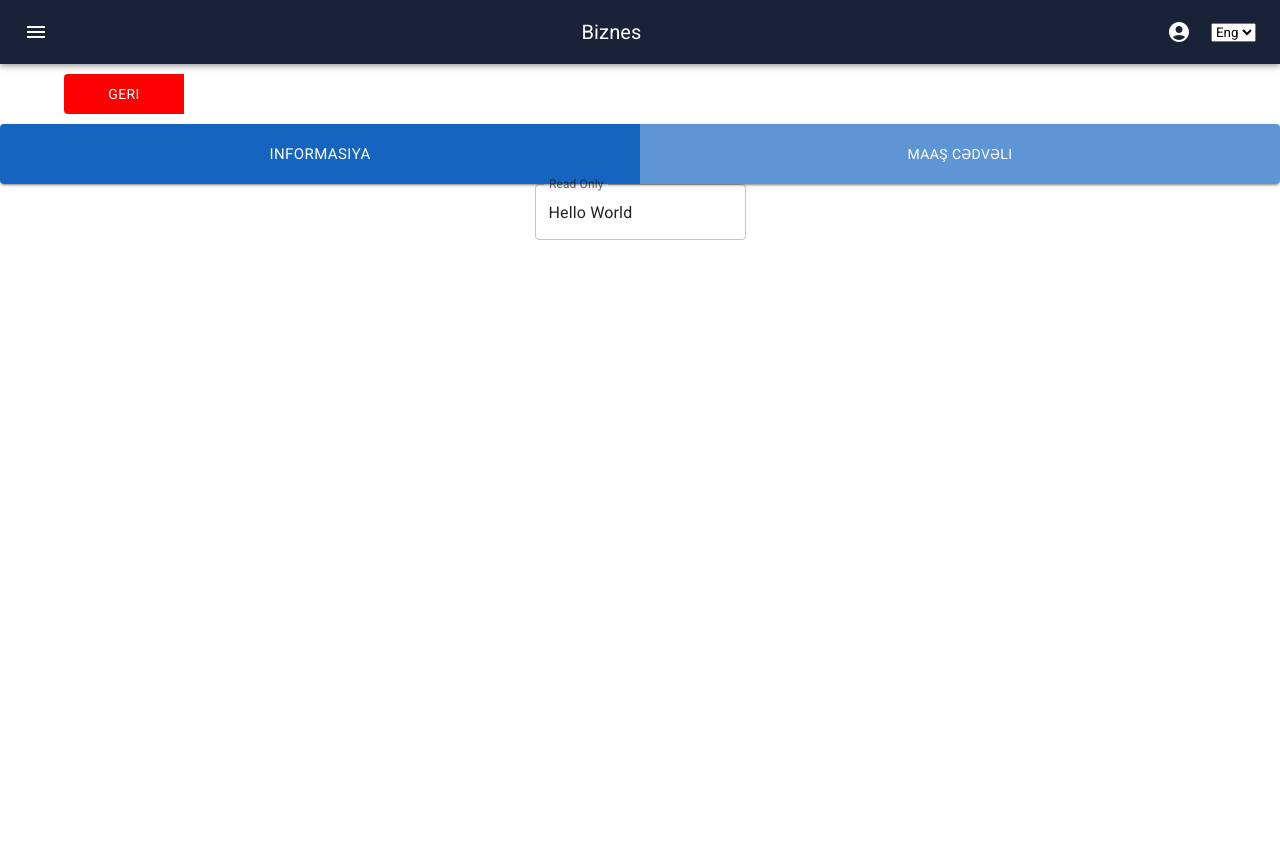
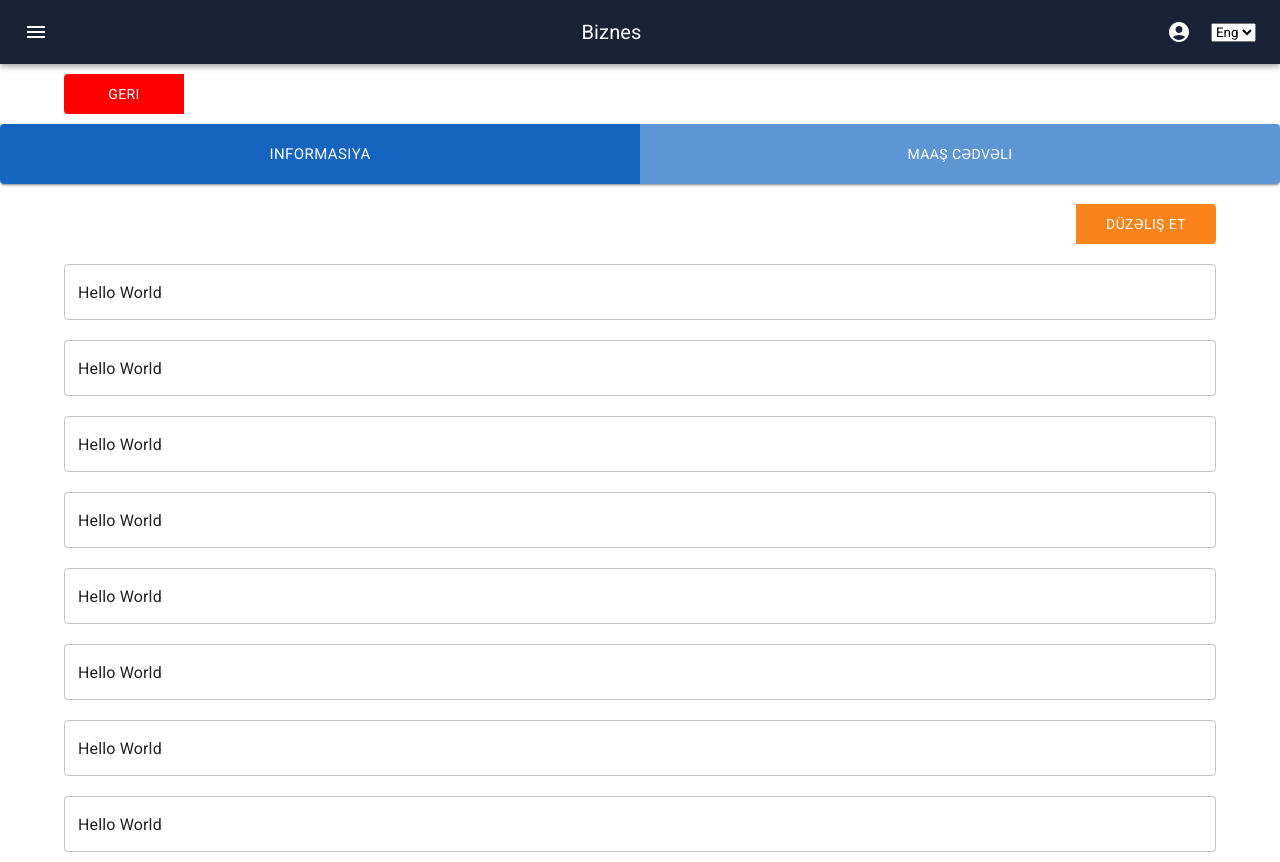
Before and after one commit to eltac-malik/bms, a React (Create React App) app: page /employeer/1 in a window 1280 px wide. Before the commit the page ends 800 px from the top, so only its background shows below. Built offline with nearby package versions, Linux system fonts and the light colour scheme.

Commit message:
fix/employeer-profile-fields

```diff
--- a/src/App.css
+++ b/src/App.css
@@ -68,6 +68,11 @@
   background-color: #1A2238 !important;
 }
 
+.def-btn
+{
+  height: 40px !important;
+}
+
 .button-mui
 {
   background-color:#003f7d !important;
--- a/src/views/Employeer/EmployeerProfile/EmployeerProfile.css
+++ b/src/views/Employeer/EmployeerProfile/EmployeerProfile.css
@@ -0,0 +1,29 @@
+.emp-profile
+{
+    width: 100%;
+    display: flex;
+    align-items: center;
+    justify-content: center;
+    flex-direction: column;
+    padding-top: 10px;
+}
+
+.profile-input
+{
+    width: 90%;
+    outline: none !important;
+    margin: 10px 0 !important;
+}
+
+.changes
+{
+    width: 140px;
+    background-color: #fa841a !important;
+    border: none !important;
+    color: white !important;
+}
+
+.save-profile
+{
+    background-color: green !important;
+}
--- a/src/views/Employeer/EmployeerProfile/index.jsx
+++ b/src/views/Employeer/EmployeerProfile/index.jsx
@@ -1,20 +1,69 @@
-import React from 'react'
+import React,{useState} from 'react'
 import './EmployeerProfile.css'
 import TextField from '@mui/material/TextField';
+import Button from '@mui/material/Button';
+import ButtonGroup from '@mui/material/ButtonGroup';
 
-function index() {
+function Index() {
+  const [fieldOp,setFieldOp] = useState(true)
   return (
-    <div>
+    <div className='emp-profile'>
+    <ButtonGroup className='goBack'>
+      <p></p>
+      <Button onClick={()=> setFieldOp(!fieldOp)} className={`def-btn changes ${!fieldOp&&"save-profile"}`}>
+        {fieldOp?" Düzəliş et":"Yadda saxla"}
+      </Button>
+    </ButtonGroup>
     <TextField
+      className='profile-input'
       id="outlined-read-only-input"
-      label="Read Only"
       defaultValue="Hello World"
-      InputProps={{
-        readOnly: true ,
-      }}
+      InputProps={{readOnly: fieldOp}}
+    />
+    <TextField
+      className='profile-input'
+      id="outlined-read-only-input"
+      defaultValue="Hello World"
+      InputProps={{readOnly: fieldOp}}
+    />
+    <TextField
+      className='profile-input'
+      id="outlined-read-only-input"
+      defaultValue="Hello World"
+      InputProps={{readOnly: fieldOp}}
+    />
+    <TextField
+      className='profile-input'
+      id="outlined-read-only-input"
+      defaultValue="Hello World"
+      InputProps={{readOnly: fieldOp}}
+    />
+    <TextField
+      className='profile-input'
+      id="outlined-read-only-input"
+      defaultValue="Hello World"
+      InputProps={{readOnly: fieldOp}}
+    />
+    <TextField
+      className='profile-input'
+      id="outlined-read-only-input"
+      defaultValue="Hello World"
+      InputProps={{readOnly: fieldOp}}
+    />
+    <TextField
+      className='profile-input'
+      id="outlined-read-only-input"
+      defaultValue="Hello World"
+      InputProps={{readOnly: fieldOp}}
+    />
+    <TextField
+      className='profile-input'
+      id="outlined-read-only-input"
+      defaultValue="Hello World"
+      InputProps={{readOnly: fieldOp}}
     />
     </div>
   )
 }
 
-export default index
+export default Index
--- a/src/views/Employeer/SingleEmployee/SingleEmployee.jsx
+++ b/src/views/Employeer/SingleEmployee/SingleEmployee.jsx
@@ -25,8 +25,7 @@ function SingleEmployee() {
       onClick={()=> setClick(true)}
       className={`single-button ${click&&"selected-single-button"}`}>Maaş cədvəli</Button>
     </ButtonGroup>
-
-    <Profile/>
+    {!click&&<Profile/>}
     </div>
   );
 }
--- a/src/views/components/Stepper/Stepper.css
+++ b/src/views/components/Stepper/Stepper.css
@@ -1,7 +1,7 @@
 .css-1u4zpwo-MuiSvgIcon-root-MuiStepIcon-root.Mui-active,
 .css-1u4zpwo-MuiSvgIcon-root-MuiStepIcon-root.Mui-completed
 {
-    color: orange !important;
+    color: #1A2238 !important;
 }
 
 .central-step
```
